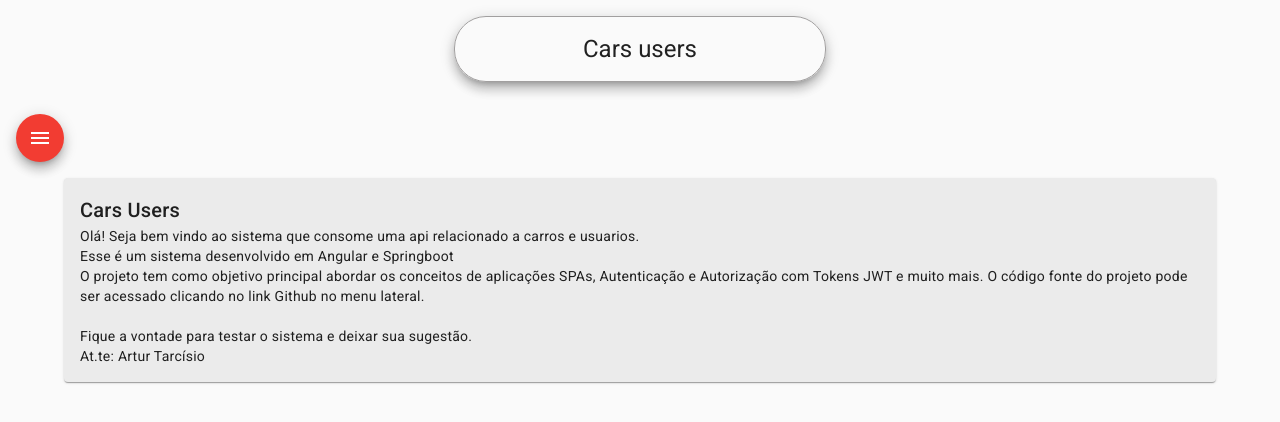
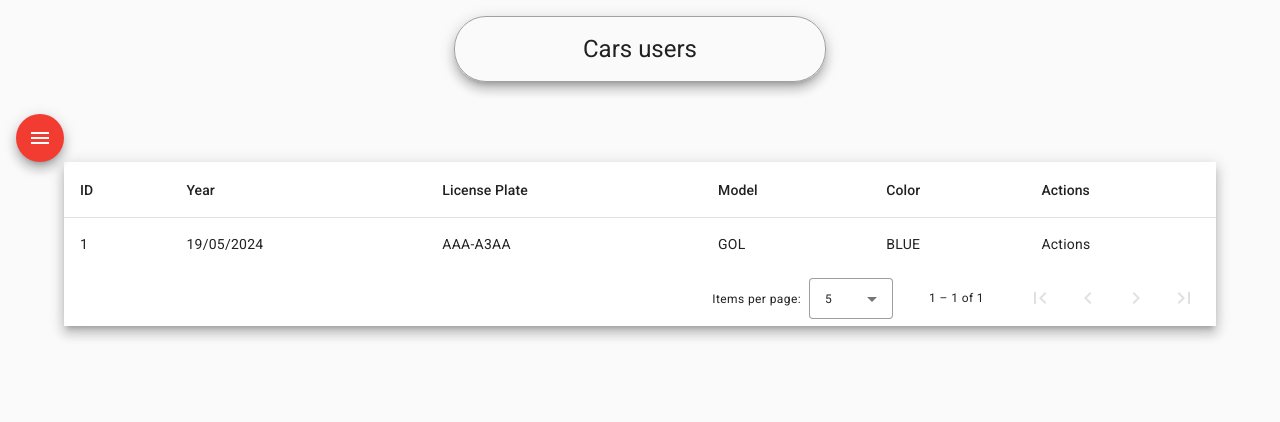
Before and after one commit to arturtarcisio/API-RESTful-para-Sistema-de-Usuarios-de-Carros, an Angular app in the folder frontend/: page /cars in a window 1280 px wide. Before the commit this address led to /home. Shown: the top 422 px of the page. Built offline with nearby package versions, Linux system fonts and the light colour scheme.

Commit message:
HU52 - HTML e CSS do componente car-list

```diff
--- a/frontend/src/app/components/car/car-list/car-list.component.css
+++ b/frontend/src/app/components/car/car-list/car-list.component.css
@@ -0,0 +1,30 @@
+.container {
+    width: 90%;
+    margin: auto;
+ }
+
+ table {
+    width: 100%;
+ }
+
+ mat-form-field {
+    width: 100%;
+ }
+
+ button {
+    width: 100%;
+ }
+
+ h1 {
+    width: 100%;
+    text-align: center;
+    margin-bottom: 2rem;
+ }
+
+ .edit {
+    color: rgb(0, 153, 255);
+ }
+
+ .delete {
+    color: red;
+ }
--- a/frontend/src/app/components/car/car-list/car-list.component.html
+++ b/frontend/src/app/components/car/car-list/car-list.component.html
@@ -1 +1,43 @@
-<p>car-list works!</p>
+<div class="container">
+    <div class="mat-elevation-z8">
+
+       <table mat-table [dataSource]="dataSource">
+
+          <ng-container matColumnDef="id">
+             <th mat-header-cell *matHeaderCellDef> ID </th>
+             <td mat-cell *matCellDef="let element"> {{element.id}} </td>
+          </ng-container>
+
+          <ng-container matColumnDef="year">
+             <th mat-header-cell *matHeaderCellDef> Year </th>
+             <td mat-cell *matCellDef="let element"> {{element.year}} </td>
+          </ng-container>
+
+          <ng-container matColumnDef="licensePlate">
+             <th mat-header-cell *matHeaderCellDef> License Plate </th>
+             <td mat-cell *matCellDef="let element"> {{element.licensePlate}} </td>
+          </ng-container>
+
+          <ng-container matColumnDef="model">
+             <th mat-header-cell *matHeaderCellDef> Model </th>
+             <td mat-cell *matCellDef="let element"> {{element.model}} </td>
+          </ng-container>
+
+          <ng-container matColumnDef="color">
+            <th mat-header-cell *matHeaderCellDef> Color </th>
+            <td mat-cell *matCellDef="let element"> {{element.color}} </td>
+         </ng-container>
+
+          <ng-container matColumnDef="actions">
+             <th mat-header-cell *matHeaderCellDef> Actions </th>
+             <td mat-cell *matCellDef="let element"> Actions </td>
+          </ng-container>
+
+          <tr mat-header-row *matHeaderRowDef="displayedColumns"></tr>
+          <tr mat-row *matRowDef="let row; columns: displayedColumns;"></tr>
+       </table>
+
+       <mat-paginator [pageSizeOptions]="[5, 2, 10, 20, 50, 100]" showFirstLastButtons></mat-paginator>
+    </div>
+
+ </div>
--- a/frontend/src/app/components/car/car-list/car-list.component.ts
+++ b/frontend/src/app/components/car/car-list/car-list.component.ts
@@ -1,10 +1,37 @@
-import { Component } from '@angular/core';
+import { Component, OnInit, ViewChild } from '@angular/core';
+import { MatPaginator } from '@angular/material/paginator';
+import { MatTableDataSource } from '@angular/material/table';
+import { Car } from '../../../model/car';
 
 @Component({
   selector: 'app-car-list',
   templateUrl: './car-list.component.html',
   styleUrl: './car-list.component.css'
 })
-export class CarListComponent {
+export class CarListComponent implements OnInit{
+
+  ELEMENT_DATA: Car[] = [
+    {
+      id: 1,
+      year: '19/05/2024',
+      licensePlate: 'AAA-A3AA',
+      model: 'GOL',
+      color: 'BLUE'
+    }
+  ]
+
+  displayedColumns: string[] = ['id', 'year', 'licensePlate', 'model', 'color', 'actions'];
+  dataSource = new MatTableDataSource<Car>(this.ELEMENT_DATA);
+
+  constructor(){}
+
+  @ViewChild(MatPaginator) paginator: MatPaginator;
+
+  ngOnInit(): void {
+  }
+
+  ngAfterViewInit() {
+    this.dataSource.paginator = this.paginator;
+  }
 
 }
--- a/frontend/src/app/components/nav/nav.component.ts
+++ b/frontend/src/app/components/nav/nav.component.ts
@@ -11,7 +11,31 @@ export class NavComponent implements OnInit{
   constructor(private route: Router){}
 
   ngOnInit(): void {
-    this.route.navigate(['home'])
+    this.route.navigate(['cars'])
   }
 
 }
+
+export interface PeriodicElement {
+  name: string
+  position: number
+  weight: number
+  symbol: string
+}
+
+const ELEMENT_DATA: PeriodicElement[] = [
+  {position:1, name:"loremipsum", weight:56348.98, symbol:'H'},
+  {position:2, name:"loremipsum", weight:56348.98, symbol:'H'},
+  {position:3, name:"loremipsum", weight:56348.98, symbol:'H'},
+  {position:4, name:"loremipsum", weight:56348.98, symbol:'H'},
+  {position:5, name:"loremipsum", weight:56348.98, symbol:'H'},
+  {position:6, name:"loremipsum", weight:56348.98, symbol:'H'},
+  {position:7, name:"loremipsum", weight:56348.98, symbol:'H'},
+  {position:8, name:"loremipsum", weight:56348.98, symbol:'H'},
+  {position:9, name:"loremipsum", weight:56348.98, symbol:'H'},
+  {position:10, name:"loremipsum", weight:56348.98, symbol:'H'},
+  {position:11, name:"loremipsum", weight:56348.98, symbol:'H'},
+  {position:12, name:"loremipsum", weight:56348.98, symbol:'H'},
+  {position:13, name:"loremipsum", weight:56348.98, symbol:'H'},
+  {position:14, name:"loremipsum", weight:56348.98, symbol:'H'},
+];
--- /dev/null
+++ b/frontend/src/app/model/car.ts
@@ -0,0 +1,10 @@
+import { User } from "./user";
+
+export interface Car {
+    id?:               any;
+    year:              any;
+    licensePlate:      string;
+    model:             string;
+    color:             string;
+    //user:              User
+  }
```
Also changed, not shown: frontend/src/app/model/user.ts (added, +13 -0 lines).
